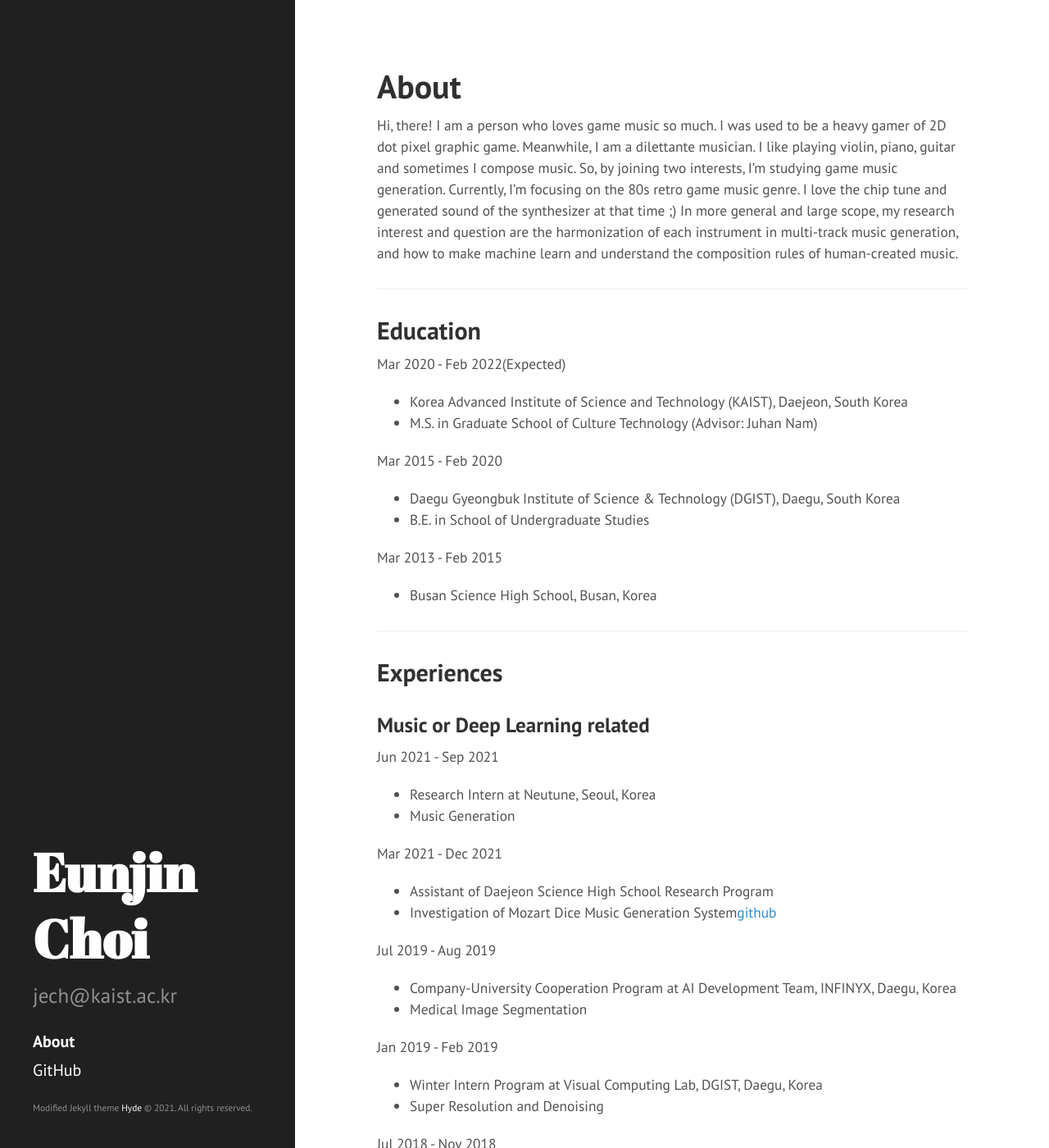
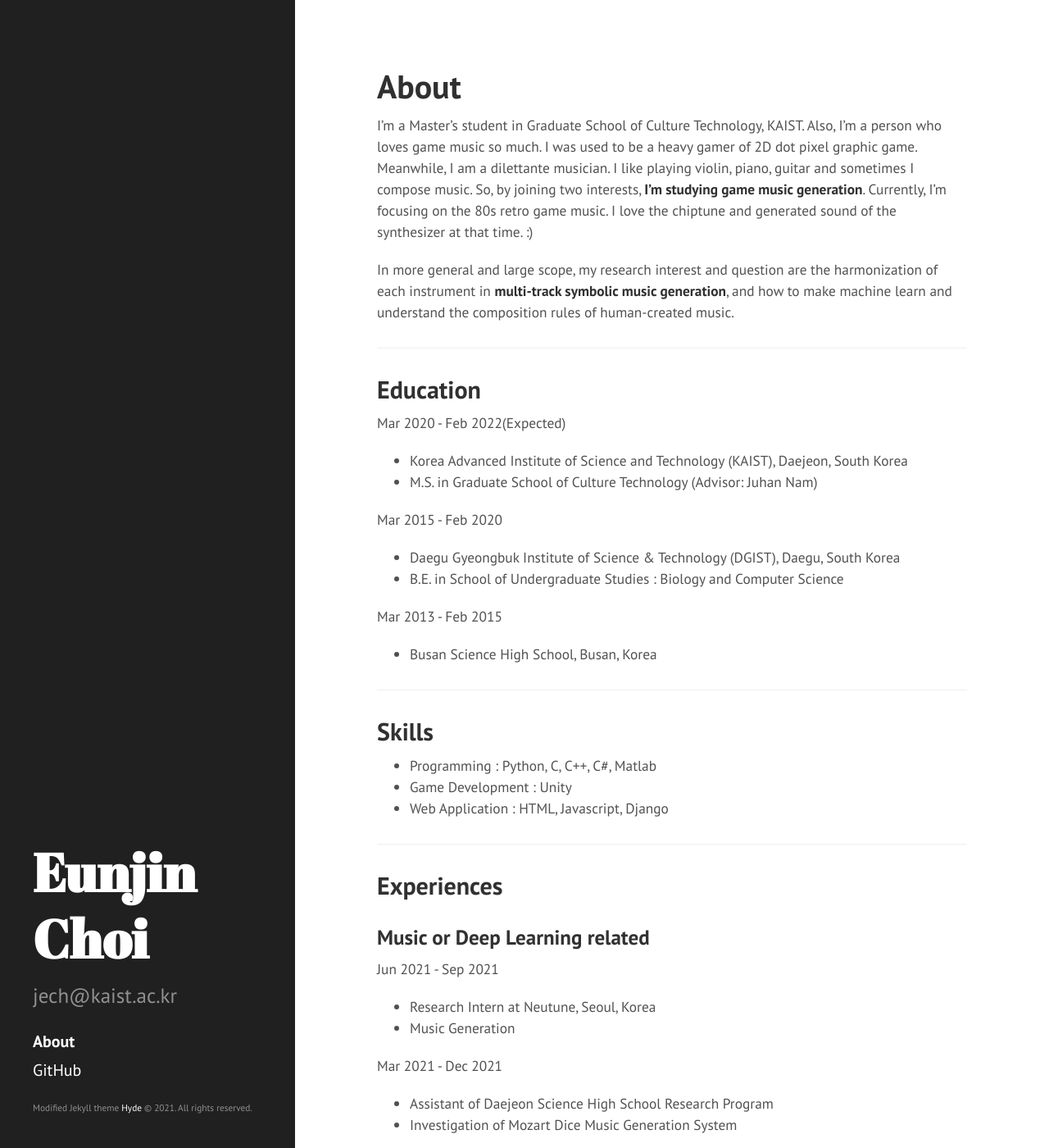
Before and after one commit to jech2/jech2.github.io, a Jekyll site: the page built from index.md, in a window 1280 px wide and 1400 px high. Shown: the whole window at 82% size. Built offline with Jekyll 4.4.1, drawn with Linux system fonts in a browser that asks for light colours; the list of posts is cut into pages by our own code; some of the changed text lies outside the part shown.

Commit message:
update skills

```diff
--- a/index.md
+++ b/index.md
@@ -7,8 +7,9 @@ title: About
   Hey there! This page is included as an example. Feel free to customize it for your own use upon downloading. Carry on!
 </p> -->
 
-Hi, there! I am a person who loves game music so much. I was used to be a heavy gamer of 2D dot pixel graphic game. Meanwhile, I am a dilettante musician. I like playing violin, piano, guitar and sometimes I compose music. So, by joining two interests, I'm studying game music generation. Currently, I'm focusing on the 80s retro game music genre. I love the chip tune and generated sound of the synthesizer at that time ;)
-In more general and large scope, my research interest and question are the harmonization of each instrument in multi-track music generation, and how to make machine learn and understand the composition rules of human-created music.
+I’m a Master’s student in Graduate School of Culture Technology, KAIST. Also, I'm a person who loves game music so much. I was used to be a heavy gamer of 2D dot pixel graphic game. Meanwhile, I am a dilettante musician. I like playing violin, piano, guitar and sometimes I compose music. So, by joining two interests, **I'm studying game music generation**. Currently, I'm focusing on the 80s retro game music. I love the chiptune and generated sound of the synthesizer at that time. :)
+
+In more general and large scope, my research interest and question are the harmonization of each instrument in **multi-track symbolic music generation**, and how to make machine learn and understand the composition rules of human-created music.
 
 ---
 
@@ -19,10 +20,17 @@ Mar 2020 - Feb 2022(Expected)
 
 Mar 2015 - Feb 2020
 * Daegu Gyeongbuk Institute of Science & Technology (DGIST), Daegu, South Korea
-* B.E. in School of Undergraduate Studies
+* B.E. in School of Undergraduate Studies : Biology and Computer Science
 
 Mar 2013 - Feb 2015
 * Busan Science High School, Busan, Korea
+
+---
+
+## Skills
+* Programming : Python, C, C++, C#, Matlab
+* Game Development : Unity
+* Web Application : HTML, Javascript, Django
 
 ---
 
@@ -34,7 +42,7 @@ Jun 2021 - Sep 2021
 
 Mar 2021 - Dec 2021
 * Assistant of Daejeon Science High School Research Program
-* Investigation of Mozart Dice Music Generation System[github](https://github.com/JECH2/dshs_mozart_dice)
+* Investigation of Mozart Dice Music Generation System
 
 Jul 2019 - Aug 2019
 * Company-University Cooperation Program at AI Development Team, INFINYX, Daegu, Korea
```
Also changed, not shown: other parts of index.md (+4 -8 lines).
